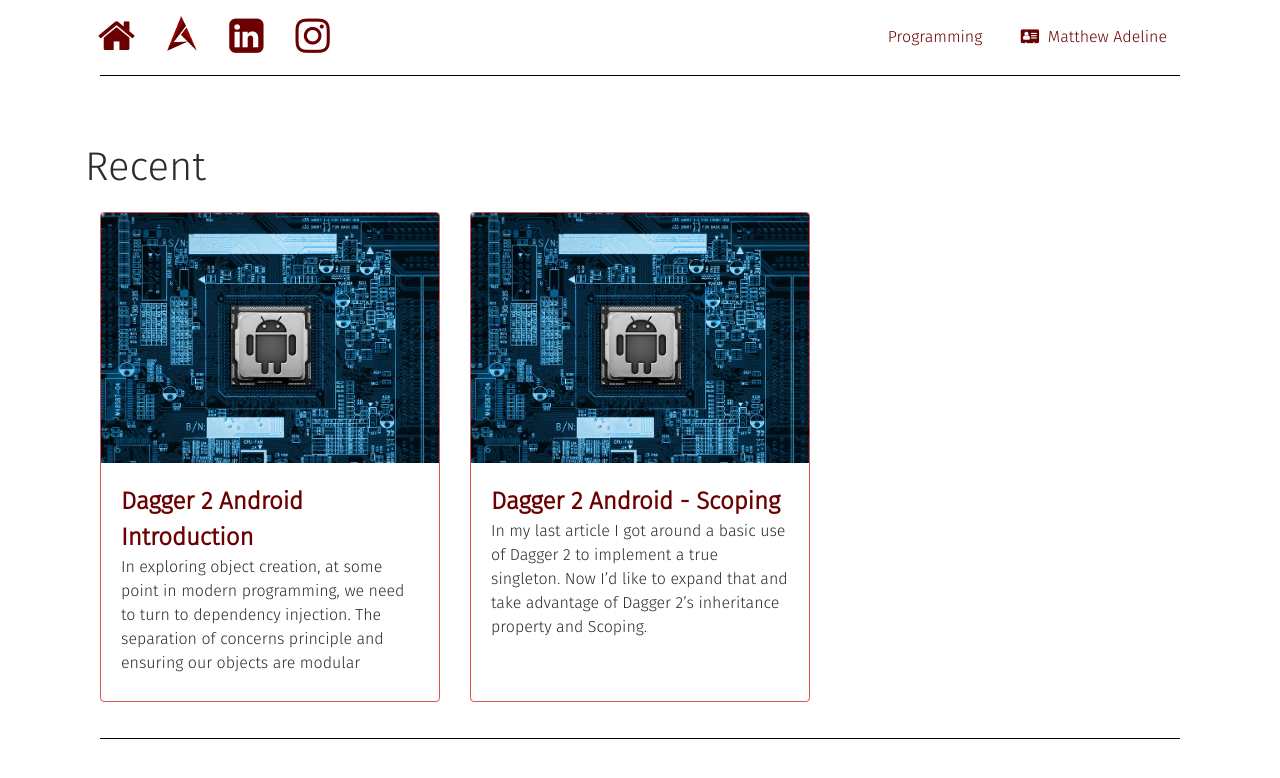
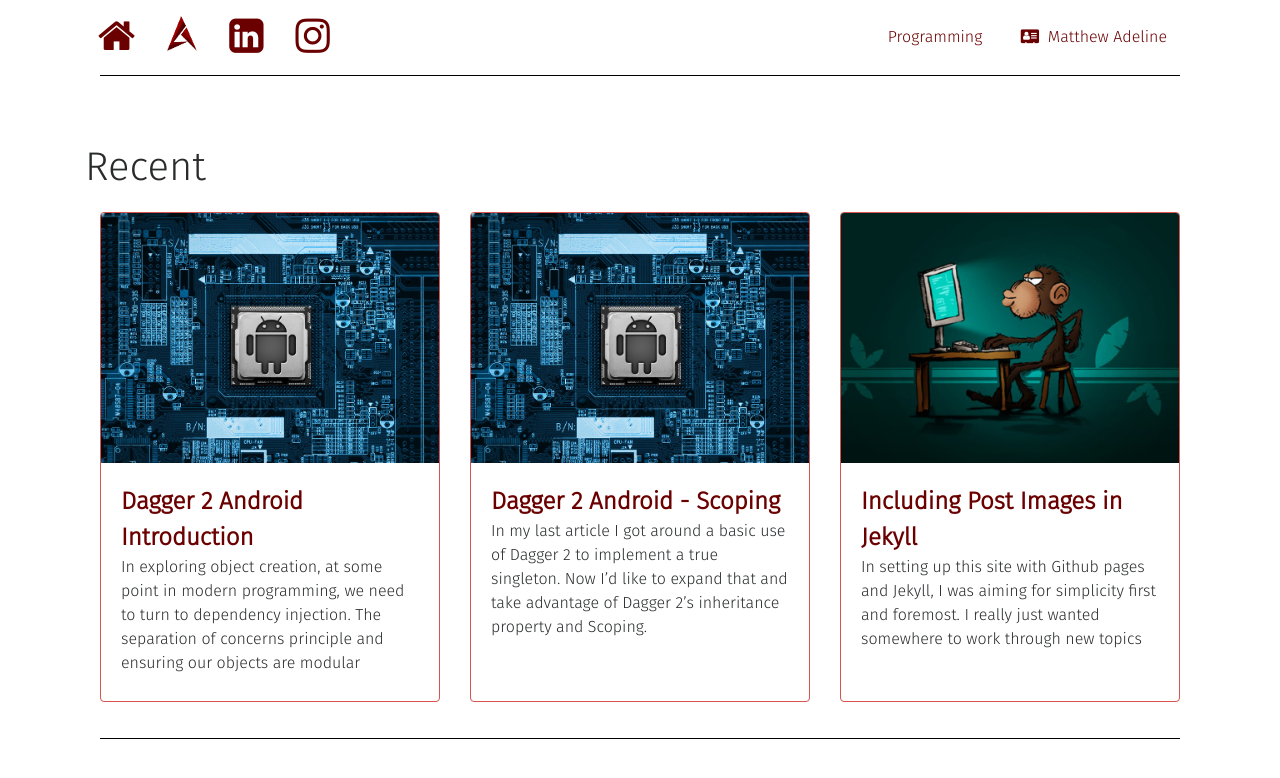
Before and after one commit to mkadeline/mkadeline.github.io, a Jekyll site: the page built from index.html, in a window 1280 px wide. Shown: the top 778 px of the page. Built offline with Jekyll 4.4.1, drawn with Linux system fonts in a browser that asks for light colours; nearby versions of some CDN libraries.

Commit message:
adsklksm

````diff
--- a/_config.yml
+++ b/_config.yml
@@ -3,3 +3,7 @@
 plugins:
   - jekyll-sitemap
 permalink: /:categories/:title/
+highlighter: rouge
+kramdown:
+  input: GFM
+  syntax_highlighter: rouge
--- /dev/null
+++ b/_posts/2017-09-29-Including-Post-Images-Jekyll.md
@@ -0,0 +1,37 @@
+---
+layout: post
+title: "Including Post Images in Jekyll"
+categories: programming web
+excerpt_separator: <!--more-->
+imageid: codemonkey.jpg
+---
+
+In setting up this site with Github pages and Jekyll, I was aiming for simplicity first and foremost. I really just wanted somewhere to work through new topics <!--more--> and technologies and provide a platform to get some advice. However, I still wanted it to look nice and in particular, add some colour through images.
+
+In particular, including some images in the post listings. Using liquid, it was relatively simple.
+
+Jekyll provides the ability to add custom properties in the YAML front matter, so I simply included the image filename as a custom property. For example, for an android post I may include:
+
+{% highlight YAML %}
+---
+layout: post
+title: "Including Post Images in Jekyll"
+categories: programming web
+excerpt_separator: <!--more-->
+imageid: android.png
+---
+{% endhighlight %}
+
+Using this property, it now becomes incredibly easy to include a header image. Now when listing your posts, you can reference this filename:
+
+```HTML
+{% raw %}
+{% for post in site.posts %}
+    <img class="card-img-top" src="/path/to/images/{{ post.imageid }}" alt="post image">">
+    <span class="post-title-list"><a href="{{ post.url }}" title="{{ post.title }}">{{ post.title }}</a></span>
+    <span class="post-excerpt">{{ post.excerpt }}</span>
+{% endfor %}
+{% endraw %}
+```
+
+With a little CSS magic, you can have your images comes out in a uniform shape and layout. This method can be extended to list specific articles with flags, attach banner images to the top of posts etc.
````
Also changed, not shown: _drafts/Arduino-Android-Coffe-Maker.md (+7 -0 lines), _drafts/Interactive-Data-Visualisation.md (added, +12 -0 lines), _drafts/Networking-in-Android.md (+13 -0 lines), _drafts/Understanding-Android-Intents.md (+13 -0 lines), _posts/2017-09-19-Dagger-2-Android-Scoping.md (+1 -1 lines), assets/images/codemonkey.jpg (added).
